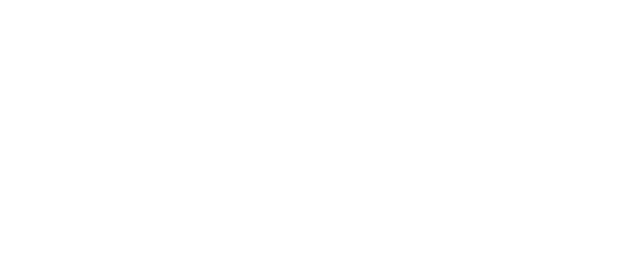
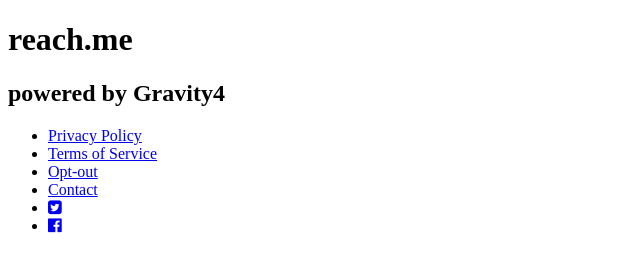
Before and after one commit to codexp-fronta-p3gb/layout-2, a plain HTML site: page components/footer/footer.html in a window 1280 px wide. Shown: the whole page, without its empty margins (0-640 px from the left). Drawn offline with Linux system fonts and the light colour scheme.

Commit message:
base codigo html

```diff
--- a/components/footer/footer.html
+++ b/components/footer/footer.html
@@ -4,10 +4,36 @@
     <meta charset="UTF-8">
     <meta name="viewport" content="width=device-width, initial-scale=1.0">
     <meta http-equiv="X-UA-Compatible" content="ie=edge">
+    <link href="https://maxcdn.bootstrapcdn.com/font-awesome/4.7.0/css/font-awesome.min.css" rel="stylesheet">
+    <link rel="stylesheet" type="text/css" href="footer.css">
     <title>Document</title>
 </head>
 
     <body class="body">
+        <div>
+            <h1>reach.me</h1>
+            <h2>powered by Gravity4</h2>
+        </div>
 
+        <ul class="footer_links">
+            <li class="footer_links">
+                <a href="#">Privacy Policy</a>
+            </li>
+            <li class="footer_links">
+                <a href="#">Terms of Service</a>
+            </li>
+            <li class="footer_links">
+                <a href="#">Opt-out</a>
+            </li>
+            <li class="footer_links">
+                <a href="#">Contact</a>
+            </li>
+            <li class="footer_links">
+                <a href="https://twitter.com/login?lang=pt"><i class="fa fa-twitter-square" aria-hidden="true"></i></a>
+            </li>
+            <li class="footer_links">
+                <a href="https://www.facebook.com"><i class="fa fa-facebook-official" aria-hidden="true"></i></a>
+            </li>
+        </ul>
     </body>
 </html>
```
